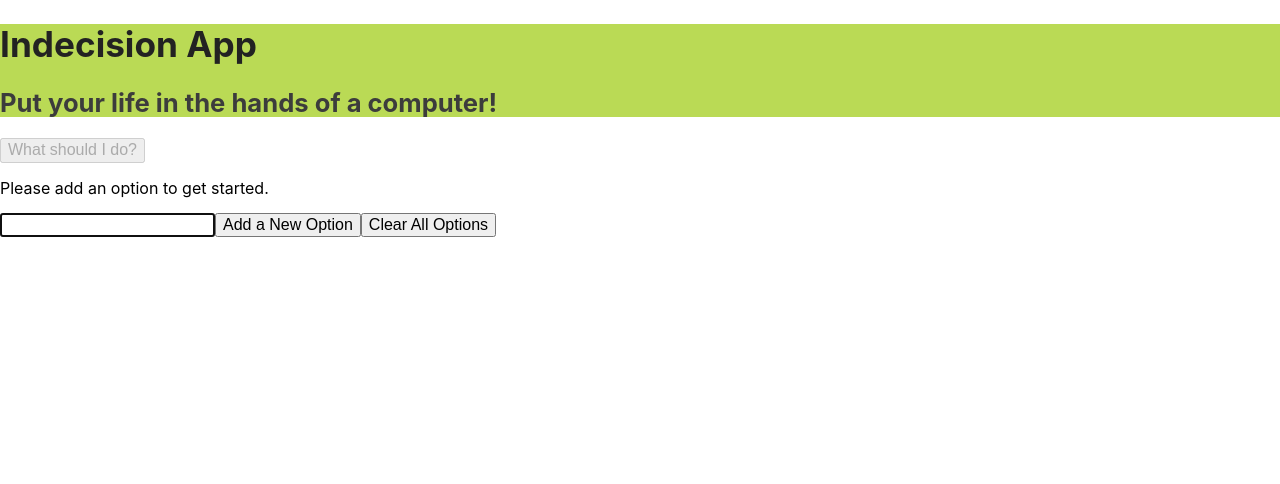
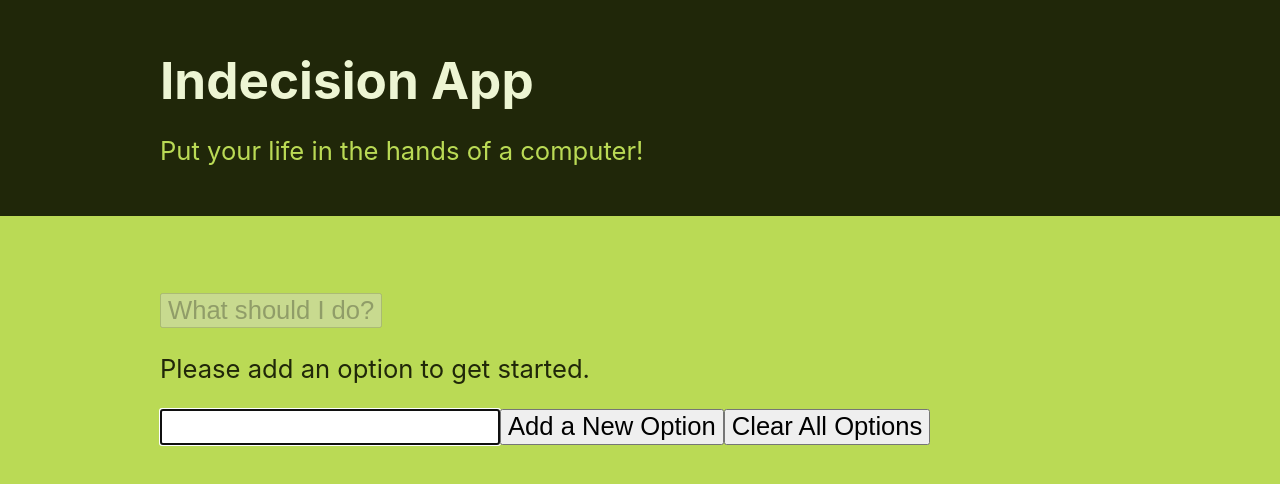
Before and after one commit to bvsatyaram/expensify, a React app: page / in a window 1280 px wide. Shown: the top 484 px of the page. Built offline with nearby package versions, Linux system fonts and the light colour scheme.

Commit message:
Theme the app
Lecture: #67

```diff
--- a/src/components/App.js
+++ b/src/components/App.js
@@ -62,6 +62,7 @@ export default class App extends React.Component {
     return (
       <main>
         <Header />
+        <div className='container'>
           <Action
             hasOptions={this.state.options.length > 0}
             pickOption={this.pickOption}
@@ -72,6 +73,7 @@ export default class App extends React.Component {
             addOption={this.addOption}
           />
           <OptionModal selectedOption={this.state.selectedOption} unPickOption={this.unPickOption} />
+        </div>
       </main>
     );
   }
--- a/src/components/Header.js
+++ b/src/components/Header.js
@@ -2,8 +2,10 @@ import React from 'react';
 
 const Header = () => (
   <header>
-    <h1>Indecision App</h1>
-    <h2>Put your life in the hands of a computer!</h2>
+    <div className='container'>
+      <h1>Indecision App</h1>
+      <h2>Put your life in the hands of a computer!</h2>
+    </div>
   </header>
 );
 
--- a/src/styles/common/_base.scss
+++ b/src/styles/common/_base.scss
@@ -1,3 +1,6 @@
 body {
+  background-color: $primary-color;
+  color: $dark-color;
   font-family: $default-font;
+  font-size: $space-m;
 }
--- /dev/null
+++ b/src/styles/common/_container.scss
@@ -0,0 +1,5 @@
+.container {
+  max-width: 60rem;
+  margin: 0 auto;
+  padding: 0 $space-m;
+}
--- a/src/styles/common/_theme.scss
+++ b/src/styles/common/_theme.scss
@@ -10,5 +10,10 @@ $default-font:  -apple-system,
 
 // Colors
 $primary-color: #bada55;
-$dark-color: #222;
-$light-color: #fff;
+$dark-color: darken($primary-color, 50%);
+$light-color: lighten($primary-color, 30%);
+
+// Spacing
+$space-m: 1.6rem;
+$space-l: 3.2rem;
+$space-xl: 4.8rem;
--- a/src/styles/components/_header.scss
+++ b/src/styles/components/_header.scss
@@ -1,13 +1,18 @@
 header {
-  background-color: $primary-color;
+  background-color: $dark-color;
+  margin-bottom: $space-xl;
+  padding: $space-m 0;
 
   h1 {
-    color: $dark-color;
-    font-size: 2.2rem;
+    color: $light-color;
+    font-size: $space-l;
+    margin: $space-m 0;
   }
 
   h2 {
-    color: lighten($dark-color, 10%);
-    font-size: 1.6rem;
+    color: $primary-color;
+    font-size: $space-m;
+    font-weight: normal;
+    margin: 0 0 $space-m;
   }
 }
--- a/src/styles/styles.scss
+++ b/src/styles/styles.scss
@@ -1,3 +1,4 @@
 @import './common/theme',
         './common/base',
+        './common/container',
         './components/header';
```
Lines whose indentation alone changed are shown as unchanged.
